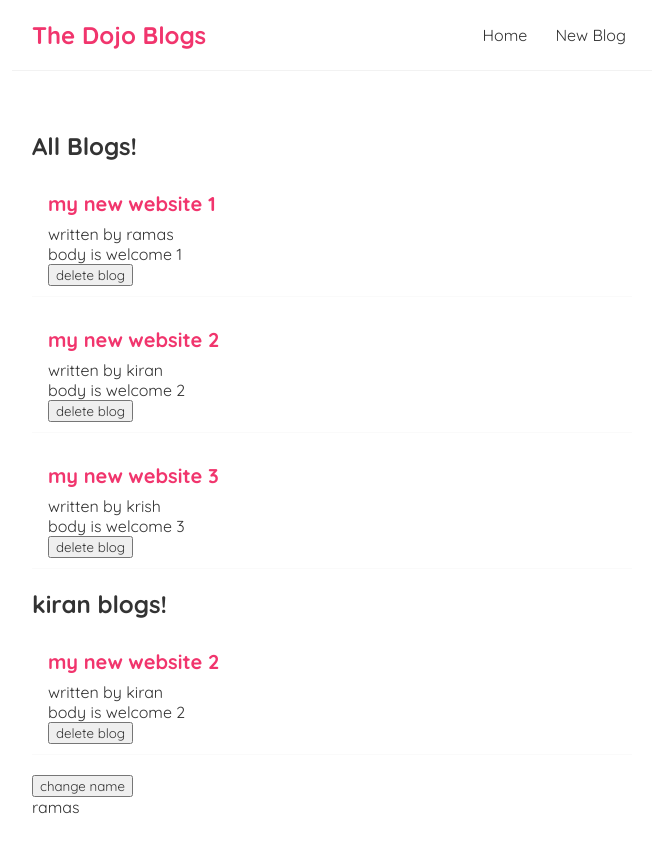
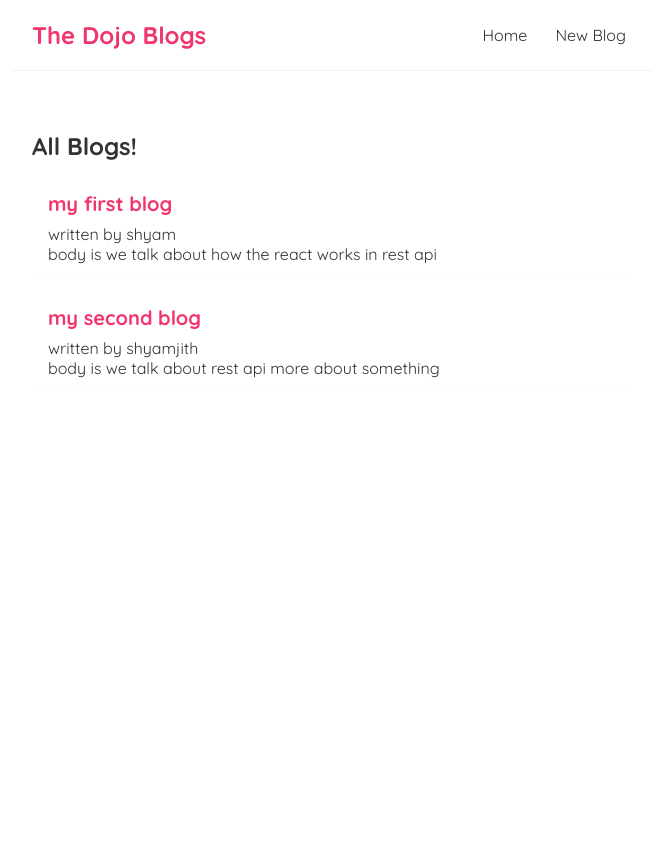
Before and after one commit to shyamjith94/dojo-blog-react, a React (Create React App) app: page / in a window 1280 px wide. Shown: the top 852 px of the page, without its empty margins (308-964 px from the left). After the commit the page ends 800 px from the top, so only its background shows below. Built offline with nearby package versions, Linux system fonts and the light colour scheme; data requests are answered from the project's data file.

Commit message:
fetch data from api using usetEffect and set to useState

```diff
--- /dev/null
+++ b/data/db.json
@@ -0,0 +1,16 @@
+{
+    "blog": [
+        {
+            "title": "my first blog",
+            "body": "we talk about how the react works in rest api",
+            "author": "shyam",
+            "id": 1
+        },
+        {
+            "title": "my second blog",
+            "body": "we talk about rest api more about something",
+            "author": "shyamjith",
+            "id": 2
+        }
+    ]
+}
--- a/src/BlogList.js
+++ b/src/BlogList.js
@@ -2,7 +2,6 @@
 const BlogList = (props) => {
     const blogs = props.blogs;
     const title = props.title
-    const handleDelete = props.handleDelete
 
     return (
         <div className="blog-list">
@@ -12,7 +11,6 @@ const BlogList = (props) => {
                     <h2>{blog.title}</h2>
                     <p>written by {blog.author}</p>
                     <p>body is {blog.body}</p>
-                    <button onClick={ ()=> handleDelete(blog.id) }>delete blog</button>
                 </div>
             ))}
         </div>
--- a/src/Home.js
+++ b/src/Home.js
@@ -2,32 +2,25 @@ import { useState, useEffect } from "react";
 import BlogList from "./BlogList";
 
 const Home = () => {
-    const [blogs, setBlogs] = useState([
-        {title: "my new website 1", body: "welcome 1", author: "ramas", id:1},
-        {title: "my new website 2", body: "welcome 2", author: "kiran", id:2},
-        {title: "my new website 3", body: "welcome 3", author: "krish", id:3},
-    ]);
+    const [blogs, setBlogs] = useState(null);
 
-    const [name, setName] = useState('ramas')
 
-    //delete blog
-    const handleDelete = (id) =>{
-        const newBlog = blogs.filter(blog => blog.id !== id);
-        setBlogs(newBlog);
-    }
 
     useEffect( () => {
-        console.log("use effecrt")
-        console.log(name)
-    }, [name]);
+        // fetch data ans set to blog array
+        fetch('http://localhost:8000/blog').then(
+            res => {
+                return res.json()
+            }
+        ).then(data => { setBlogs(data) })
+    }, []);
 
 
     return (
         <div className="home">
-            <BlogList blogs={ blogs } title="All Blogs!" handleDelete = { handleDelete }/>
-            <BlogList blogs={ blogs.filter((blog)=> blog.author === 'kiran') } title="kiran blogs!" handleDelete={ handleDelete }/>
-            <button onClick={ () => setName('kiran') }> change name </button>
-            <p> {name} </p>
+             {/* if blogs && evaluvate true then only <BlogList blogs={ blogs } title="All Blogs!" handleDelete = { handleDelete }/> execute */}
+            {blogs && <BlogList blogs={ blogs } title="All Blogs!"/>}
+
         </div>
       );
 }
```
